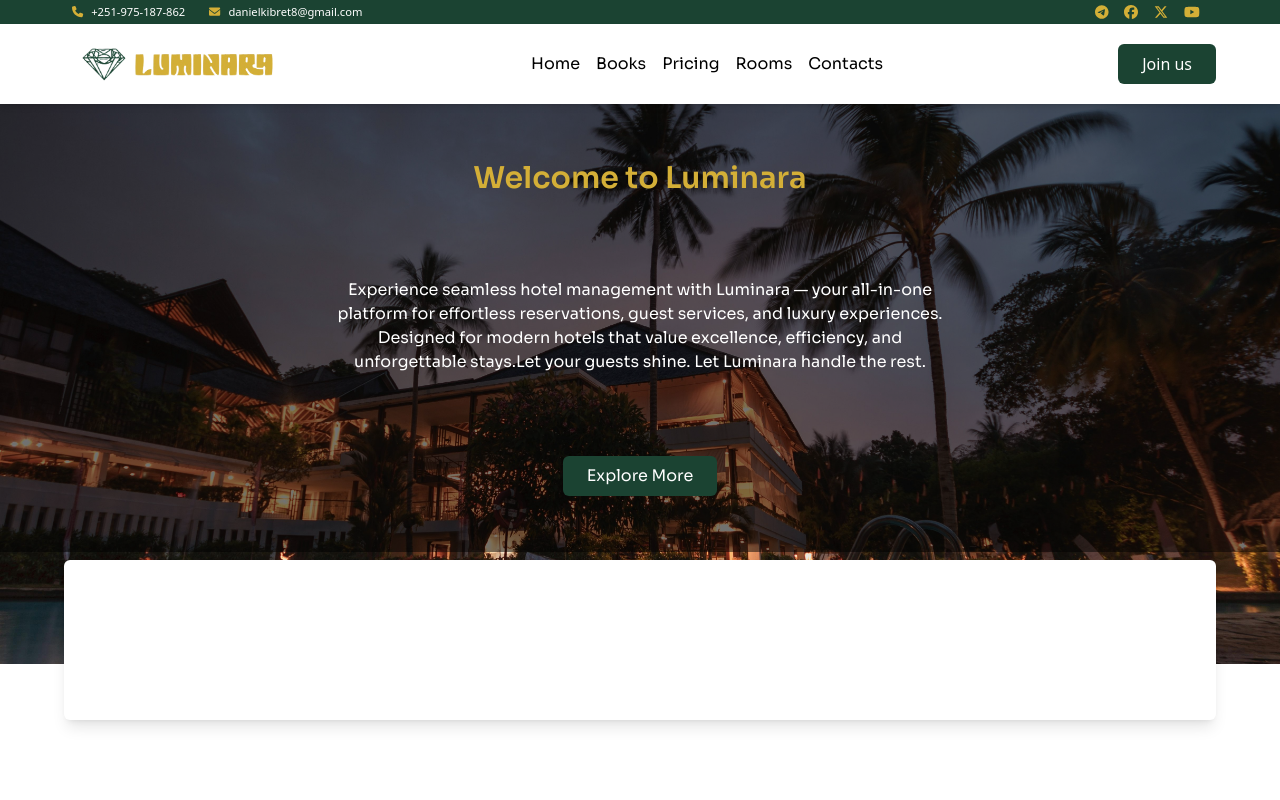
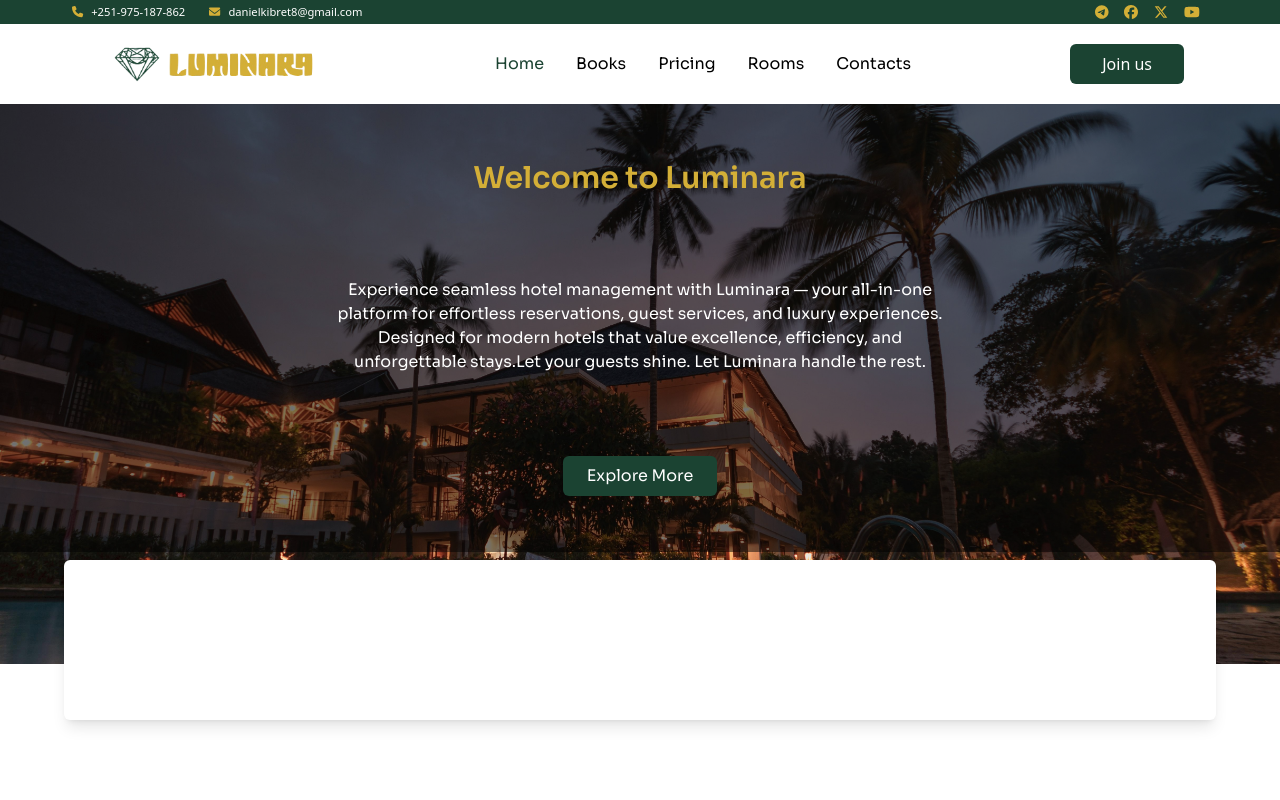
Before and after one commit to dani-dina/Hotel-Management-System-, a React (Vite) app in the folder frontend/: page / in a window 1280 px wide. Shown: the top 800 px of the page. Built offline with nearby package versions, Linux system fonts and the light colour scheme.

Commit message:
Navigation

```diff
--- a/frontend/src/App.jsx
+++ b/frontend/src/App.jsx
@@ -4,6 +4,7 @@ import Login from './pages/Login';
 import NotFound from './pages/404';
 import Navbar from './components/Navbar';
 import Info from './components/Info';
+import Footer from './components/Footer';
 
 function App() {
   return (
@@ -15,6 +16,7 @@ function App() {
         <Route path='/sign-up' element={<Login />} />
         <Route path='*' element={<NotFound />}/>
       </Routes>
+    <Footer />
     </div>
   );
 }
--- a/frontend/src/components/Navbar.jsx
+++ b/frontend/src/components/Navbar.jsx
@@ -2,38 +2,108 @@ import { Link, useLocation } from 'react-router-dom';
 import { navigations } from '../constants';
 import Button from './Button';
 import logo from '../assets/logo.png';
+import { useState, useEffect } from 'react';
+import { FaBars, FaTimes } from 'react-icons/fa';
 
 const Navbar = () => {
   const location = useLocation();
+  const [isOpen, setIsOpen] = useState(false);
+  const [isScrolled, setIsScrolled] = useState(false);
 
-  const hiddenPaths = ['/login', '/sign-up', '/*'];
-  const isMinimalNavbar = hiddenPaths.includes(location.pathname);
+  const hiddenPaths = ['/login', '/sign-up'];
+  const isMinimalNavbar = hiddenPaths.some(path =>
+    location.pathname.startsWith(path)
+  );
+
+  // Close mobile menu when route changes
+  useEffect(() => {
+    setIsOpen(false);
+  }, [location]);
+
+  // Add scroll effect
+  useEffect(() => {
+    const handleScroll = () => {
+      setIsScrolled(window.scrollY > 10);
+    };
+    window.addEventListener('scroll', handleScroll);
+    return () => window.removeEventListener('scroll', handleScroll);
+  }, []);
 
   return (
-    <section className='sticky top-0 left-0 w-full h-[10vh] flex items-center justify-center bg-white z-50 shadow-md'>
-      <div className='w-[90%] h-full flex items-center justify-between'>
-        <a href='/' className='mx-4'>
-          <img src={logo} alt='Luminara' width={200} height={200} />
-        </a>
+    <header className={`sticky top-0 left-0 w-full h-[10vh] flex items-center justify-center z-50 transition-all duration-300 ${
+      isScrolled ? 'bg-white shadow-md' : 'bg-white'
+    }`}>
+      <div className='w-full px-4 md:px-8 lg:w-[90%] h-full flex items-center justify-between'>
+        <Link to='/' className='mx-4'>
+          <img
+            src={logo}
+            alt='Luminara'
+            className='w-40 md:w-48 lg:w-52 h-auto'
+          />
+        </Link>
 
         {!isMinimalNavbar && (
           <>
-            <nav className='flex gap-4'>
-              {navigations.map((items) => (
-                <a
-                  className='font-sora'
-                  key={items.id}
-                  href={items.url}
+            {/* Desktop Navigation */}
+            <nav className='hidden md:flex gap-6 lg:gap-8 items-center'>
+              {navigations.map((item) => (
+                <Link
+                  className={`font-sora transition-colors ${
+                    location.pathname === item.url
+                      ? 'text-primary font-medium'
+                      : 'hover:text-primary'
+                  }`}
+                  key={item.id}
+                  to={item.url}
                 >
-                  {items.title}
-                </a>
+                  {item.title}
+                </Link>
               ))}
             </nav>
-            <Link to={'/sign-up'}><Button className='bg-primary text-white p-2' title={'Join us'} /></Link>
+
+            {/* Mobile Menu Button */}
+            <button
+              className='md:hidden text-gray-700 focus:outline-none'
+              onClick={() => setIsOpen(!isOpen)}
+              aria-label="Toggle menu"
+            >
+              {isOpen ? <FaTimes size={24} /> : <FaBars size={24} />}
+            </button>
+
+            {/* Desktop Button */}
+            <div className='hidden md:block'>
+              <Link to='/sign-up'>
+                <Button className='bg-primary text-white px-4 py-2 hover:bg-primary-dark transition-colors' title='Join us' />
+              </Link>
+            </div>
+
+            {/* Mobile Menu */}
+            {isOpen && (
+              <div className='md:hidden absolute top-[10vh] left-0 w-full bg-white shadow-lg py-4 px-6 animate-slideDown'>
+                <nav className='flex flex-col gap-4 mb-4'>
+                  {navigations.map((item) => (
+                    <Link
+                      className={`font-sora text-lg py-2 ${
+                        location.pathname === item.url
+                          ? 'text-primary font-medium'
+                          : 'hover:text-primary'
+                      }`}
+                      key={item.id}
+                      to={item.url}
+                    >
+                      {item.title}
+                    </Link>
+                  ))}
+                </nav>
+                <Link to='/sign-up' className='block w-full'>
+                  <Button className='w-full bg-primary text-white py-3 hover:bg-primary-dark transition-colors' title='Join us' />
+                </Link>
+              </div>
+            )}
           </>
         )}
       </div>
-    </section>
+    </header>
   );
 };
 
```
